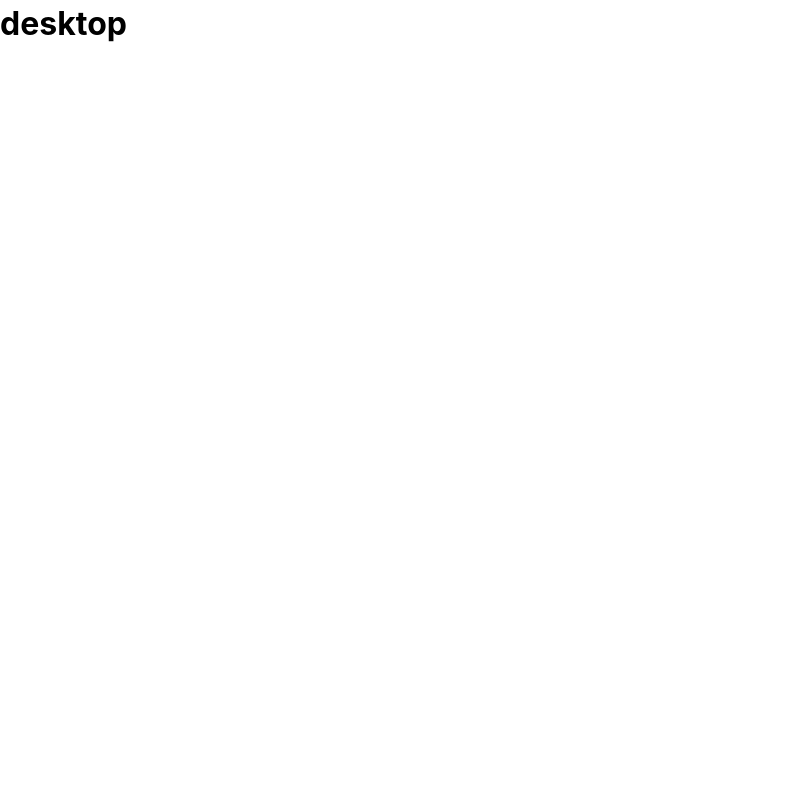
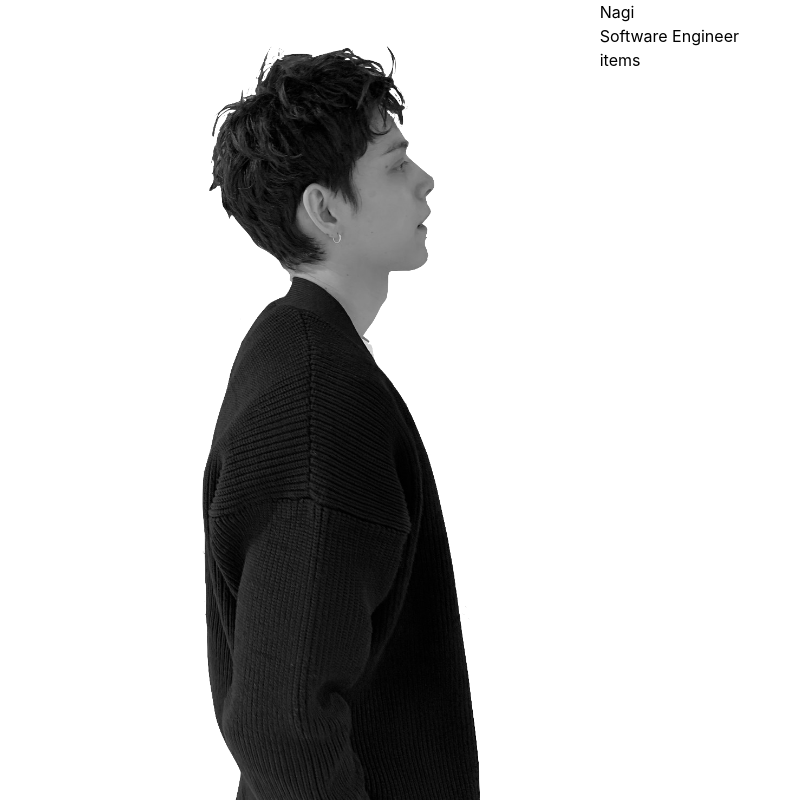
Before and after one commit to calm1205/profile, a React (Vite) app: page / in a window 1280 px wide. Shown: the whole page, without its empty margins (0-801 px from the left). Built offline with nearby package versions, Linux system fonts and the light colour scheme.

Commit message:
fix: laptop

```diff
--- a/src/components/App/App.tsx
+++ b/src/components/App/App.tsx
@@ -1,5 +1,6 @@
+import { useEffect, useRef, useState } from "react"
+import { Laptop } from "@/components/laptop/Laptop"
 import { Mobile } from "@/components/mobile/Mobile"
-import { useEffect, useRef, useState } from "react"
 
 const LAPTOP_WIDTH = 1024
 
@@ -20,7 +21,7 @@ const App: React.FC = () => {
     }
   }, [])
 
-  return <main ref={mainRef}>{isLaptop ? <h1>desktop</h1> : <Mobile />}</main>
+  return <main ref={mainRef}>{isLaptop ? <Laptop /> : <Mobile />}</main>
 }
 
 export default App
--- /dev/null
+++ b/src/components/laptop/Laptop.tsx
@@ -0,0 +1,14 @@
+import profileUrl from "@/assets/profile.png"
+import { Layout } from "./Layout/Layout"
+import { JOB_TITLE, MY_NAME } from "@/lib/constants"
+
+export const Laptop: React.FC = () => {
+  return (
+    <Layout
+      title={<p>{MY_NAME}</p>}
+      subText={<p>{JOB_TITLE}</p>}
+      image={<img src={profileUrl} alt="profile" />}
+      items={<div>items</div>}
+    />
+  )
+}
--- /dev/null
+++ b/src/components/laptop/Layout/Layout.tsx
@@ -0,0 +1,38 @@
+import { ReactNode } from "react"
+import { styled } from "styled-components"
+
+interface LayoutProps {
+  title: ReactNode
+  subText: ReactNode
+  image: ReactNode
+  items: ReactNode
+}
+
+export const Layout: React.FC<LayoutProps> = ({
+  title,
+  subText,
+  image,
+  items,
+}) => {
+  return (
+    <Wrapper>
+      <ImageWrapper>{image}</ImageWrapper>
+      <div>
+        {title}
+        {subText}
+        {items}
+      </div>
+    </Wrapper>
+  )
+}
+
+const Wrapper = styled.div`
+  width: 100vw;
+  display: flex;
+`
+
+const ImageWrapper = styled.div`
+  display: flex;
+  align-items: end;
+  max-width: 800px;
+`
--- a/src/components/mobile/Mobile.tsx
+++ b/src/components/mobile/Mobile.tsx
@@ -1,6 +1,6 @@
 import { Layout } from "@/components/mobile/Layout/Layout"
 import { ProfileImage } from "@/components/mobile/ProfileImage"
-import { MY_NAME } from "@/lib/constants"
+import { JOB_TITLE, MY_NAME } from "@/lib/constants"
 import { styled } from "styled-components"
 import { Link } from "../materials/Link/Link"
 import { IconX } from "../materials/icons/X"
@@ -11,7 +11,7 @@ export const Mobile: React.FC = () => {
   return (
     <Layout
       title={<H1>{MY_NAME}</H1>}
-      subText={<P>Software Engineer</P>}
+      subText={<P>{JOB_TITLE}</P>}
       image={<ProfileImage />}
       items={
         <>
--- a/src/lib/constants.ts
+++ b/src/lib/constants.ts
@@ -1 +1,2 @@
 export const MY_NAME = "Nagi"
+export const JOB_TITLE = "Software Engineer"
--- a/src/style/index.css
+++ b/src/style/index.css
@@ -14,3 +14,8 @@
   margin: 0;
   box-sizing: border-box;
 }
+
+img {
+  max-width: 100%;
+  max-height: 100vh;
+}
```
Also changed, not shown: src/components/laptop/Layout/Layout.style.ts (added).
